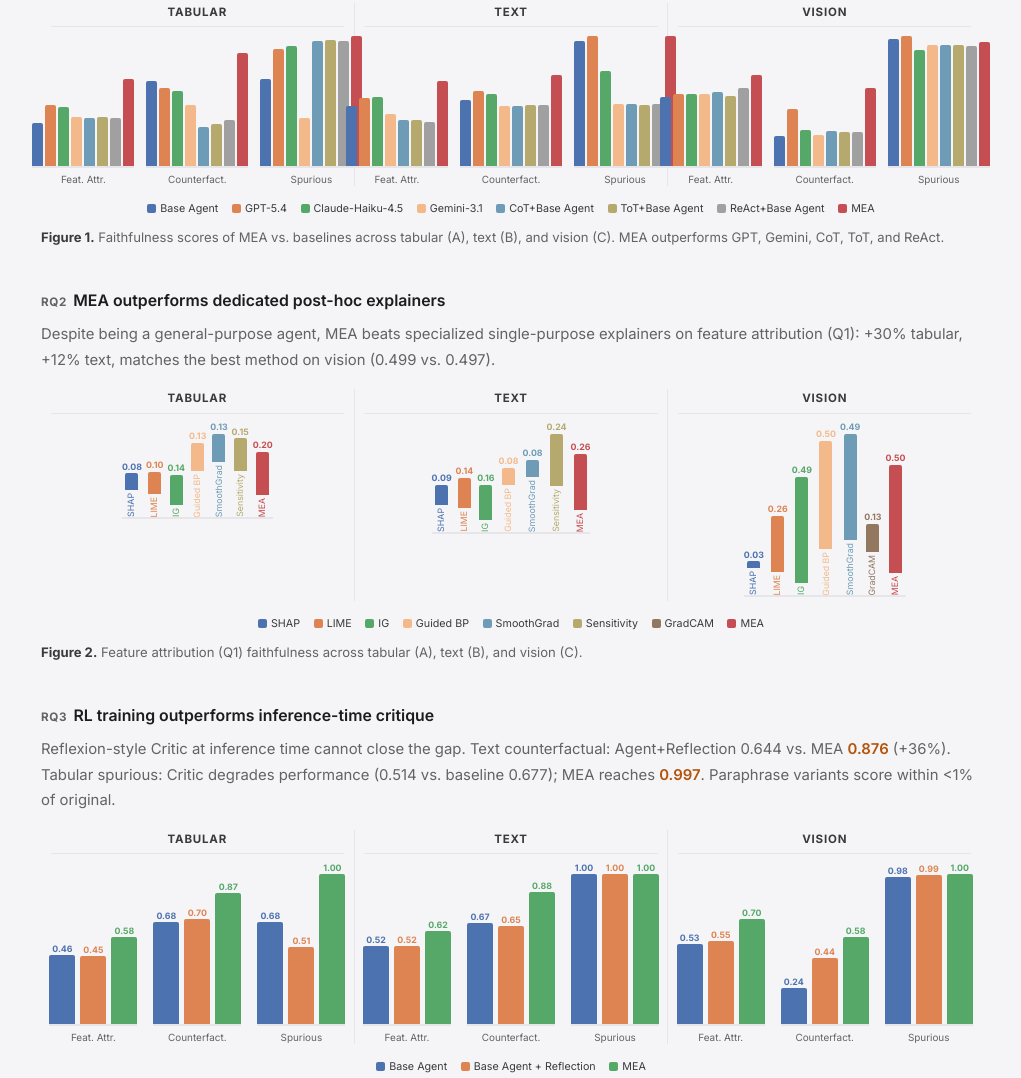
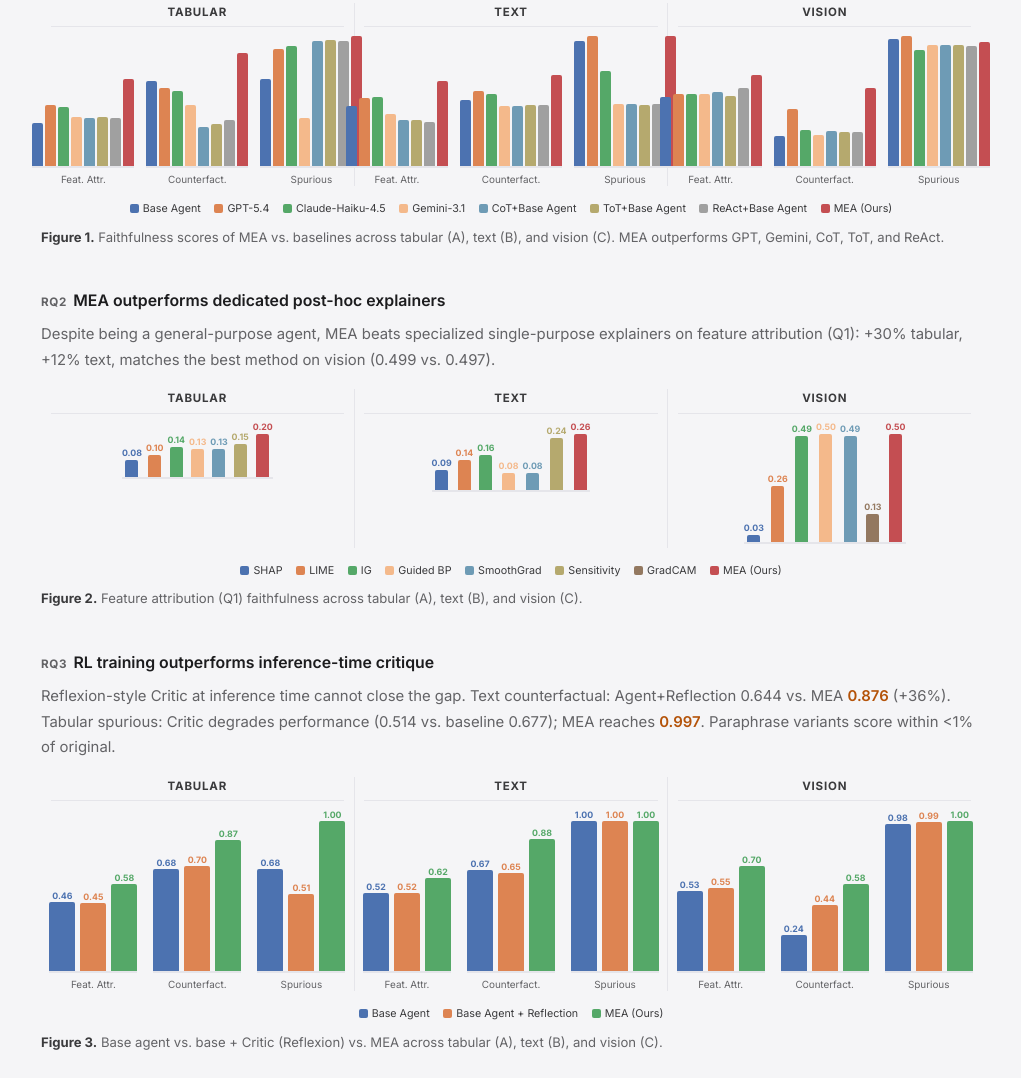
Before and after one commit to EstherrCheng/mea_website, a plain HTML site: page index.html in a window 1280 px wide. Shown: the part 4896-5974 px from the top of the page, without its empty margins (129-1150 px from the left). Drawn offline with Linux system fonts and the light colour scheme.

Commit message:
Fix Fig2 bar labels, add (Ours) to MEA legend entries
Co-Authored-By: Claude Sonnet 4.6 <noreply@anthropic.com>

```diff
--- a/index.html
+++ b/index.html
@@ -718,7 +718,7 @@
       {label:'CoT+Base Agent',   color:'#6E9BB5'},
       {label:'ToT+Base Agent',   color:'#B5A96E'},
       {label:'ReAct+Base Agent', color:'#A0A0A0'},
-      {label:'MEA',              color:'#C44E52'},
+      {label:'MEA (Ours)',       color:'#C44E52'},
     ],
     modalities:[
       {title:'Tabular', groups:[
@@ -749,19 +749,16 @@
       {label:'SmoothGrad', color:'#6E9BB5'},
       {label:'Sensitivity',color:'#B5A96E'},
       {label:'GradCAM',    color:'#937860'},
-      {label:'MEA',        color:'#C44E52'},
+      {label:'MEA (Ours)', color:'#C44E52'},
     ],
     modalities:[
       {title:'Tabular', groups:[{label:'',
-        barLabels:['SHAP','LIME','IG','Guided BP','SmoothGrad','Sensitivity','MEA'],
         colors:['#4C72B0','#DD8452','#55A868','#F4B98B','#6E9BB5','#B5A96E','#C44E52'],
         vals:[0.08,0.10,0.14,0.13,0.13,0.15,0.20]}]},
       {title:'Text', groups:[{label:'',
-        barLabels:['SHAP','LIME','IG','Guided BP','SmoothGrad','Sensitivity','MEA'],
         colors:['#4C72B0','#DD8452','#55A868','#F4B98B','#6E9BB5','#B5A96E','#C44E52'],
         vals:[0.09,0.14,0.16,0.08,0.08,0.24,0.26]}]},
       {title:'Vision', groups:[{label:'',
-        barLabels:['SHAP','LIME','IG','Guided BP','SmoothGrad','GradCAM','MEA'],
         colors:['#4C72B0','#DD8452','#55A868','#F4B98B','#6E9BB5','#937860','#C44E52'],
         vals:[0.03,0.26,0.49,0.50,0.49,0.13,0.50]}]},
     ]
@@ -772,7 +769,7 @@
     legend:[
       {label:'Base Agent',              color:'#4C72B0'},
       {label:'Base Agent + Reflection', color:'#DD8452'},
-      {label:'MEA',                     color:'#55A868'},
+      {label:'MEA (Ours)',               color:'#55A868'},
     ],
     modalities:[
       {title:'Tabular', groups:[
```
